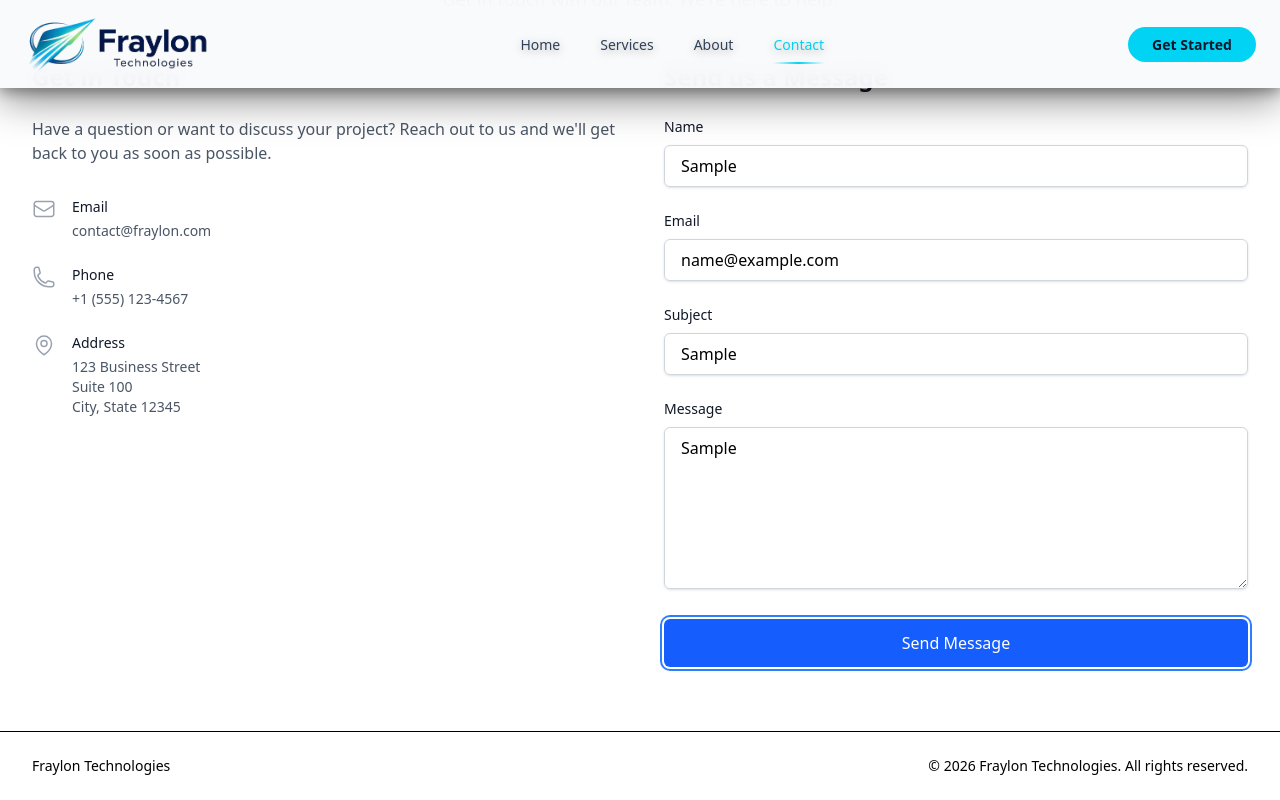
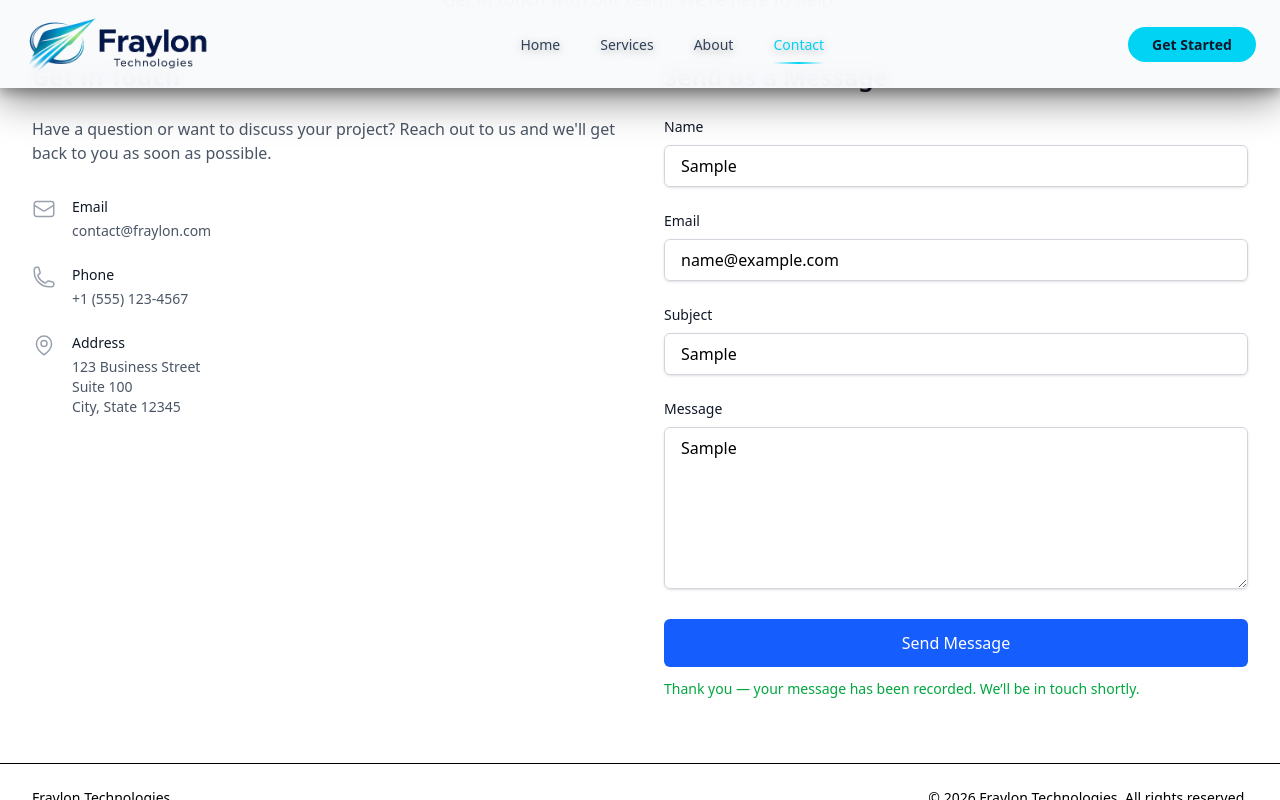
Before and after one commit to Harshini2410/fray, a Next.js app: page /contact in a window 1280 px wide. Both pictures are taken after typing "Sample", "name@example.com", "Sample", "Sample" into the empty fields and a click on the button "Send Message". Shown: the part 231-1031 px from the top of the page. Built offline with nearby package versions, Linux system fonts and the light colour scheme.

Commit message:
fix: move contact form logic into client component to satisfy Next.js prerendering

```diff
--- a/src/app/contact/page.tsx
+++ b/src/app/contact/page.tsx
@@ -1,5 +1,6 @@
 import type { Metadata } from "next";
 import Container from "@/components/ui/Container";
+import ContactForm from "@/components/contact/ContactForm";
 
 export const metadata: Metadata = {
   title: "Contact Us",
@@ -116,87 +117,10 @@ export default function ContactPage() {
 
           {/* Contact Form */}
           <div>
-            <h2 className="text-2xl font-semibold text-gray-900 mb-6">
+            <h2 className="mb-6 text-2xl font-semibold text-gray-900">
               Send us a Message
             </h2>
-            <form className="space-y-6" onSubmit={(e) => e.preventDefault()}>
-              <div>
-                <label
-                  htmlFor="name"
-                  className="block text-sm font-medium text-gray-900 mb-2"
-                >
-                  Name
-                </label>
-                <input
-                  type="text"
-                  id="name"
-                  name="name"
-                  required
-                  className="w-full px-4 py-2 border border-gray-300 rounded-md shadow-sm focus:ring-2 focus:ring-blue-500 focus:border-blue-500"
-                  placeholder="Your name"
-                />
-              </div>
-
-              <div>
-                <label
-                  htmlFor="email"
-                  className="block text-sm font-medium text-gray-900 mb-2"
-                >
-                  Email
-                </label>
-                <input
-                  type="email"
-                  id="email"
-                  name="email"
-                  required
-                  className="w-full px-4 py-2 border border-gray-300 rounded-md shadow-sm focus:ring-2 focus:ring-blue-500 focus:border-blue-500"
-                  placeholder="your.email@example.com"
-                />
-              </div>
-
-              <div>
-                <label
-                  htmlFor="subject"
-                  className="block text-sm font-medium text-gray-900 mb-2"
-                >
-                  Subject
-                </label>
-                <input
-                  type="text"
-                  id="subject"
-                  name="subject"
-                  required
-                  className="w-full px-4 py-2 border border-gray-300 rounded-md shadow-sm focus:ring-2 focus:ring-blue-500 focus:border-blue-500"
-                  placeholder="What's this about?"
-                />
-              </div>
-
-              <div>
-                <label
-                  htmlFor="message"
-                  className="block text-sm font-medium text-gray-900 mb-2"
-                >
-                  Message
-                </label>
-                <textarea
-                  id="message"
-                  name="message"
-                  rows={6}
-                  required
-                  className="w-full px-4 py-2 border border-gray-300 rounded-md shadow-sm focus:ring-2 focus:ring-blue-500 focus:border-blue-500"
-                  placeholder="Tell us more about your inquiry..."
-                />
-              </div>
-
-              <div>
-                <button
-                  type="submit"
-                  className="w-full bg-blue-600 text-white px-6 py-3 rounded-md font-medium hover:bg-blue-700 focus:outline-none focus:ring-2 focus:ring-blue-500 focus:ring-offset-2 transition-colors"
-                >
-                  Send Message
-                </button>
-              </div>
-            </form>
+            <ContactForm />
           </div>
         </div>
       </div>
--- /dev/null
+++ b/src/components/contact/ContactForm.tsx
@@ -0,0 +1,136 @@
+"use client";
+
+import { useState } from "react";
+
+interface ContactFormState {
+  name: string;
+  email: string;
+  subject: string;
+  message: string;
+}
+
+export default function ContactForm() {
+  const [form, setForm] = useState<ContactFormState>({
+    name: "",
+    email: "",
+    subject: "",
+    message: "",
+  });
+
+  const [isSubmitting, setIsSubmitting] = useState(false);
+  const [hasSubmitted, setHasSubmitted] = useState(false);
+
+  const handleChange = (
+    e: React.ChangeEvent<HTMLInputElement | HTMLTextAreaElement>
+  ) => {
+    const { name, value } = e.target;
+    setForm((prev) => ({ ...prev, [name]: value }));
+  };
+
+  const handleSubmit = (e: React.FormEvent<HTMLFormElement>) => {
+    e.preventDefault();
+    setIsSubmitting(true);
+
+    // Placeholder: wire this up to your API or email service later
+    setTimeout(() => {
+      setIsSubmitting(false);
+      setHasSubmitted(true);
+    }, 600);
+  };
+
+  return (
+    <form className="space-y-6" onSubmit={handleSubmit}>
+      <div>
+        <label
+          htmlFor="name"
+          className="mb-2 block text-sm font-medium text-gray-900"
+        >
+          Name
+        </label>
+        <input
+          type="text"
+          id="name"
+          name="name"
+          required
+          value={form.name}
+          onChange={handleChange}
+          className="w-full rounded-md border border-gray-300 px-4 py-2 shadow-sm focus:border-blue-500 focus:ring-2 focus:ring-blue-500"
+          placeholder="Your name"
+        />
+      </div>
+
+      <div>
+        <label
+          htmlFor="email"
+          className="mb-2 block text-sm font-medium text-gray-900"
+        >
+          Email
+        </label>
+        <input
+          type="email"
+          id="email"
+          name="email"
+          required
+          value={form.email}
+          onChange={handleChange}
+          className="w-full rounded-md border border-gray-300 px-4 py-2 shadow-sm focus:border-blue-500 focus:ring-2 focus:ring-blue-500"
+          placeholder="your.email@example.com"
+        />
+      </div>
+
+      <div>
+        <label
+          htmlFor="subject"
+          className="mb-2 block text-sm font-medium text-gray-900"
+        >
+          Subject
+        </label>
+        <input
+          type="text"
+          id="subject"
+          name="subject"
+          required
+          value={form.subject}
+          onChange={handleChange}
+          className="w-full rounded-md border border-gray-300 px-4 py-2 shadow-sm focus:border-blue-500 focus:ring-2 focus:ring-blue-500"
+          placeholder="What's this about?"
+        />
+      </div>
+
+      <div>
+        <label
+          htmlFor="message"
+          className="mb-2 block text-sm font-medium text-gray-900"
+        >
+          Message
+        </label>
+        <textarea
+          id="message"
+          name="message"
+          rows={6}
+          required
+          value={form.message}
+          onChange={handleChange}
+          className="w-full rounded-md border border-gray-300 px-4 py-2 shadow-sm focus:border-blue-500 focus:ring-2 focus:ring-blue-500"
+          placeholder="Tell us more about your inquiry..."
+        />
+      </div>
+
+      <div className="space-y-3">
+        <button
+          type="submit"
+          disabled={isSubmitting}
+          className="w-full rounded-md bg-blue-600 px-6 py-3 font-medium text-white transition-colors hover:bg-blue-700 focus:outline-none focus:ring-2 focus:ring-blue-500 focus:ring-offset-2 disabled:cursor-not-allowed disabled:opacity-70"
+        >
+          {isSubmitting ? "Sending..." : "Send Message"}
+        </button>
+        {hasSubmitted && (
+          <p className="text-sm text-green-600">
+            Thank you — your message has been recorded. We’ll be in touch
+            shortly.
+          </p>
+        )}
+      </div>
+    </form>
+  );
+}
```
